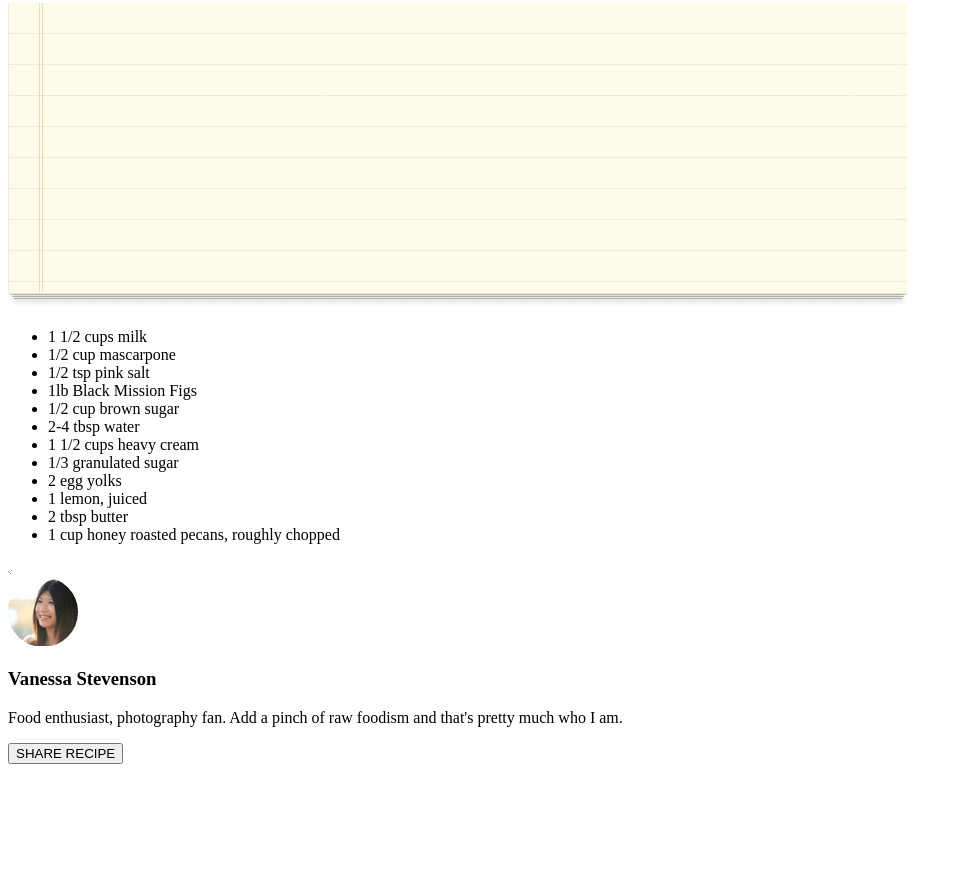
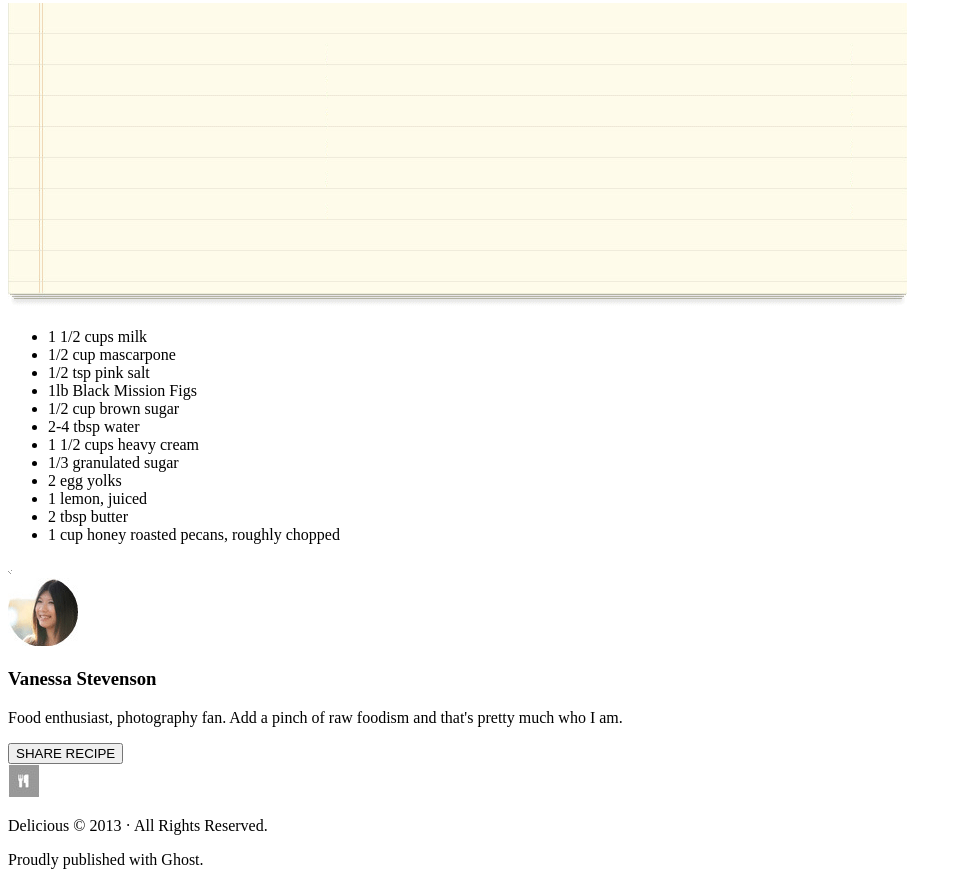
Before and after one commit to khofstetter94/chocolate-pizza, a plain HTML site: page index.html in a window 1280 px wide. Shown: the part 1196-2081 px from the top of the page, without its empty margins (0-962 px from the left). Before the commit the page ends 1968 px from the top, so only its background shows below. Drawn offline with Linux system fonts and the light colour scheme.

Commit message:
added content for the footer

```diff
--- a/index.html
+++ b/index.html
@@ -57,7 +57,9 @@
     </section>
   </main>
   <footer>
-
+    <img src="img/small-logo.png" src="small logo for the website">
+    <p>Delicious &copy; 2013 &middot; All Rights Reserved.</p>
+    <p>Proudly published with Ghost.</p>
   </footer>
 </body>
 </html>
```
